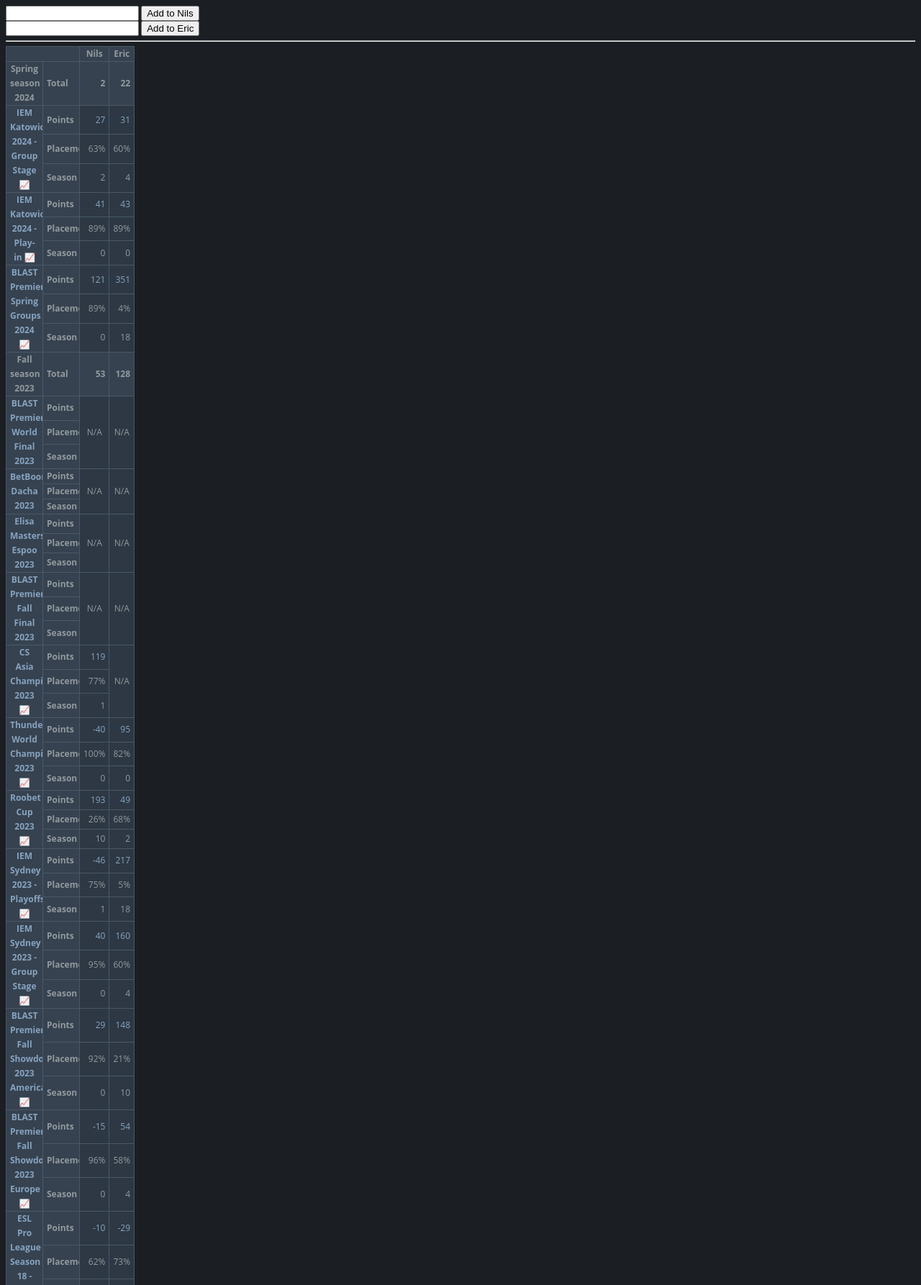
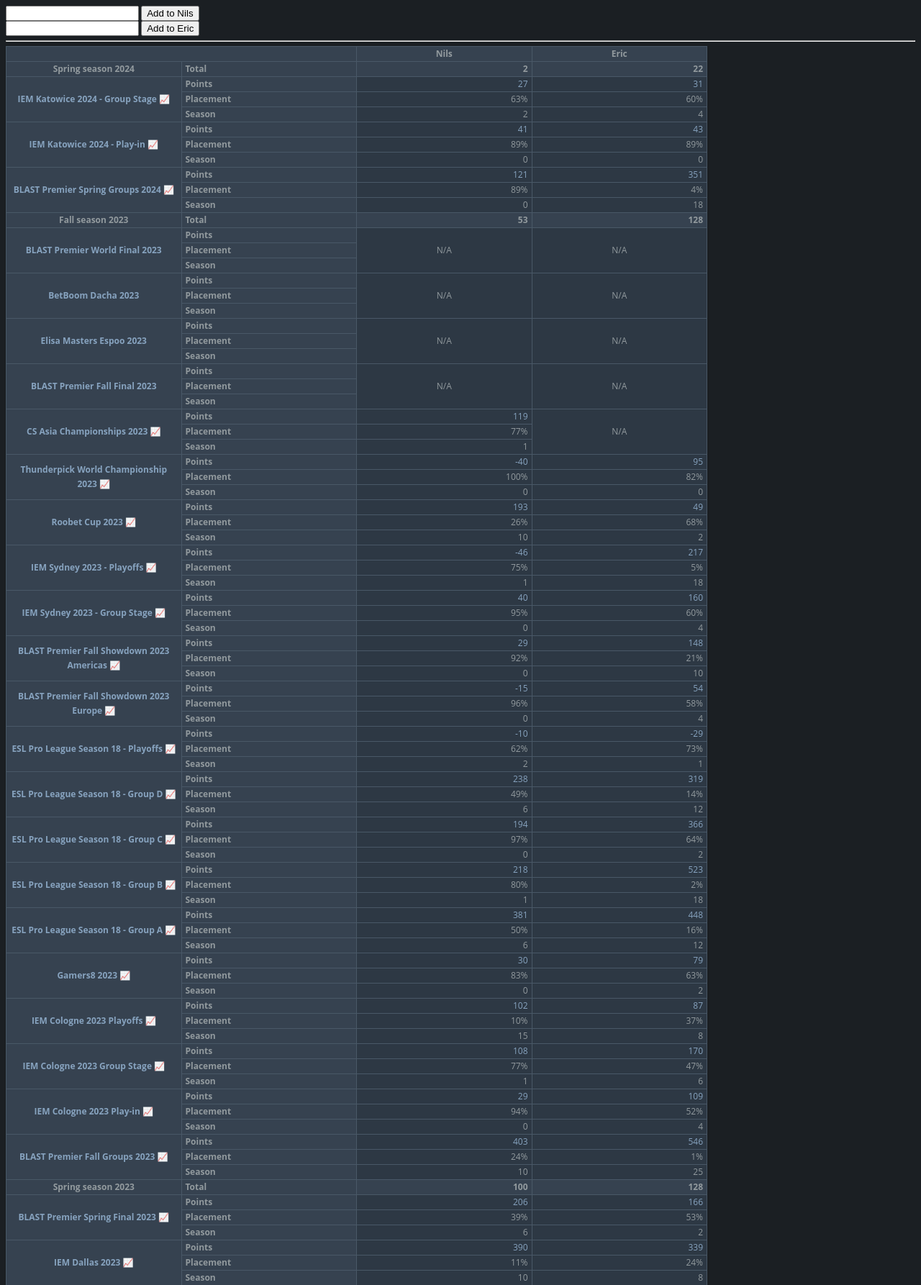
Before and after one commit to nilswiersma/fantasy-ranking, a Flask app: page / in a window 1280 px wide. Shown: the top 1786 px of the page at 72% size. Run offline with Flask 2, Linux system fonts and the light colour scheme; data comes from the database, SQL or seed files in the repository.

Commit message:
table fix

```diff
--- a/flaskr/static/style.css
+++ b/flaskr/static/style.css
@@ -8,8 +8,6 @@
 }
 
 table {
-    /* width: 100%;
-    max-width: 975px; */
     border-collapse: collapse;
     table-layout: fixed;
     box-shadow: 0 1px 1px 0 rgba(0, 0, 0, .5);
@@ -42,6 +40,11 @@
     color: #87a3bf;
 }
 
+#scoreBoard {
+    width: 100%;
+    max-width: 975px;
+}
+
 .statsTable {
     /* width: 980px; */
     white-space: nowrap;
--- a/flaskr/templates/points-overview.html
+++ b/flaskr/templates/points-overview.html
@@ -23,7 +23,7 @@
 
 <hr/>
 
-<table style="border-collapse: collapse;"">
+<table id="scoreBoard">
     <tr>
         <th rowspan="2" colspan="2"/>
         <th>Nils</th>
```
